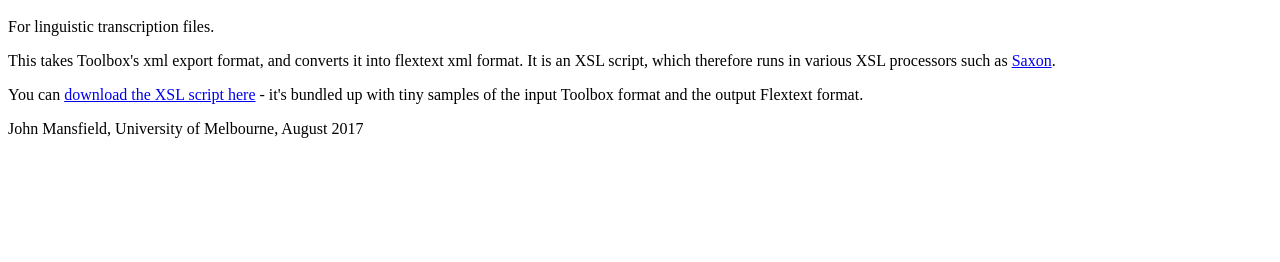
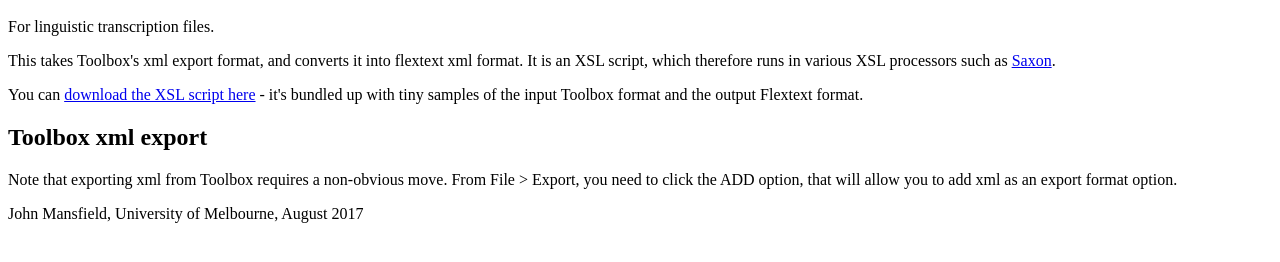
Before and after one commit to jbmansfield/jbmansfield.github.io, a plain HTML site: page linguistics/toolbox-flextext-converter/index.html in a window 1280 px wide. Shown: the part 48-310 px from the top of the page. Drawn offline with Linux system fonts and the light colour scheme.

Commit message:
Add files via upload
extra info on toolbox xml exporting

```diff
--- a/linguistics/toolbox-flextext-converter/index.html
+++ b/linguistics/toolbox-flextext-converter/index.html
@@ -5,6 +5,8 @@
 	<p>For linguistic transcription files.</p>
 	<p>This takes Toolbox's xml export format, and converts it into flextext xml format. It is an XSL script, which therefore runs in various XSL processors such as <a href="http://saxon.sourceforge.net/">Saxon</a>.</p>
 	<p>You can <a href="../../tools/toolbox-flextext-converter.zip">download the XSL script here</a> - it's bundled up with tiny samples of the input Toolbox format and the output Flextext format.</p>
+	<h2>Toolbox xml export</h2>
+	<p>Note that exporting xml from Toolbox requires a non-obvious move. From File &gt; Export, you need to click the ADD option, that will allow you to add xml as an export format option.</p>
 	<p>John Mansfield, University of Melbourne, August 2017</p>
 </body>
  </html>
```
